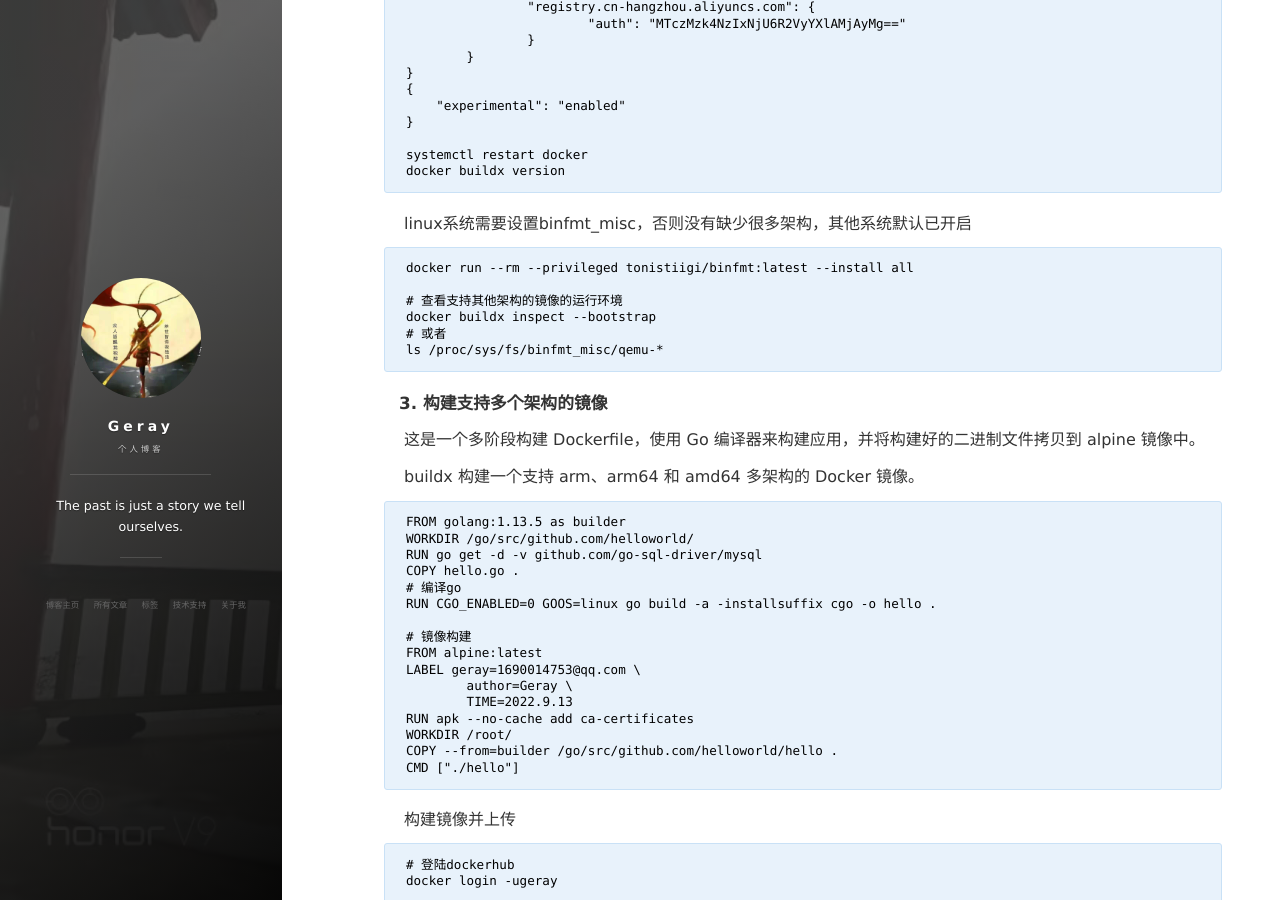
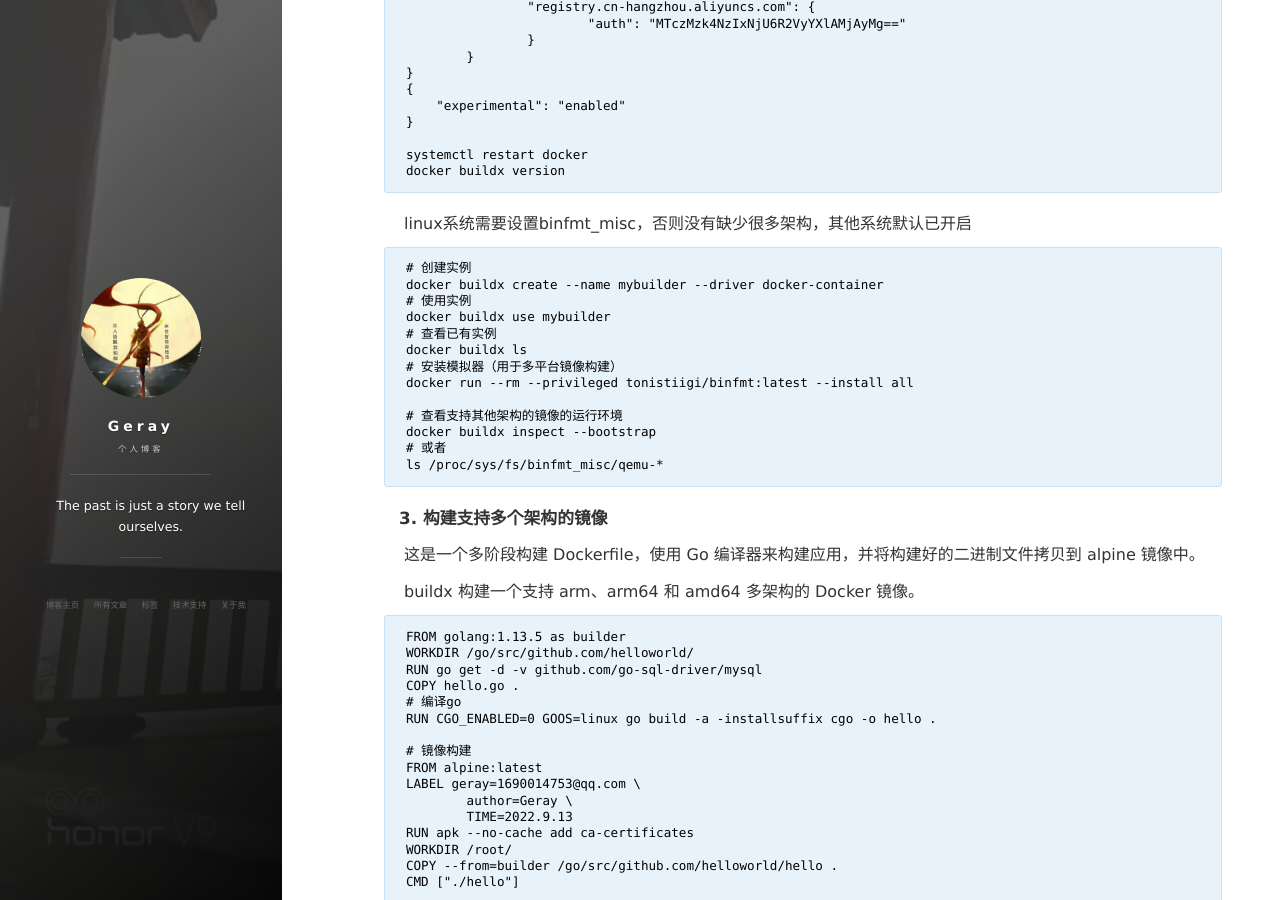
Before and after one commit to geray-zsg/geray-zsg.github.io, a Jekyll site: the page built from _posts/2022-1-8-Docker基础.md, in a window 1280 px wide and 900 px high, scrolled down 31047 px. Built offline with Jekyll 4.4.1, drawn with Linux system fonts in a browser that asks for light colours; nearby versions of some CDN libraries; comment, search, counter and statistics services are not loaded.

Commit message:
Update 2022-1-8-Docker基础.md

````diff
--- a/_posts/2022-1-8-Docker基础.md
+++ b/_posts/2022-1-8-Docker基础.md
@@ -1267,6 +1267,13 @@ docker buildx version
 linux系统需要设置binfmt_misc，否则没有缺少很多架构，其他系统默认已开启
 
 ```plain
+# 创建实例
+docker buildx create --name mybuilder --driver docker-container
+# 使用实例
+docker buildx use mybuilder
+# 查看已有实例
+docker buildx ls
+# 安装模拟器（用于多平台镜像构建）
 docker run --rm --privileged tonistiigi/binfmt:latest --install all
 
 # 查看支持其他架构的镜像的运行环境
````
